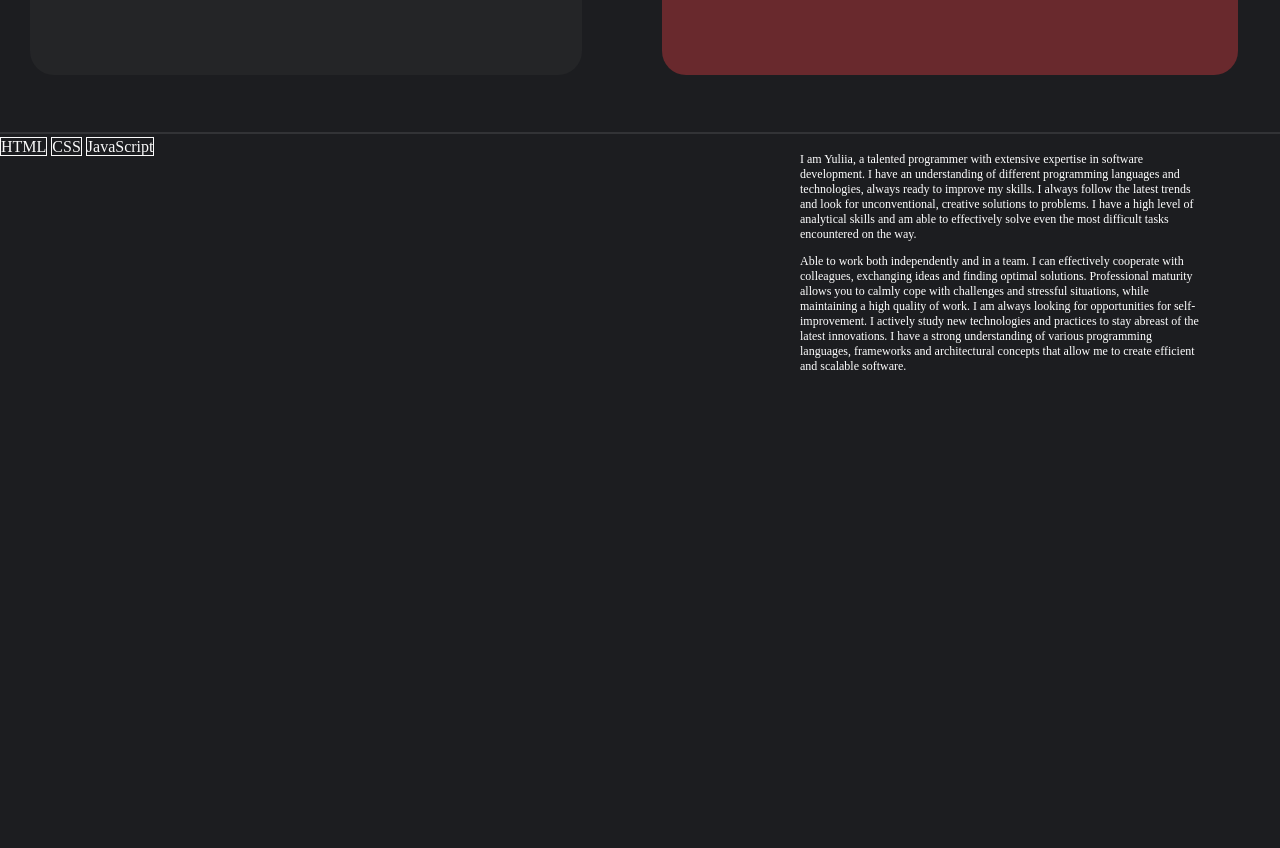
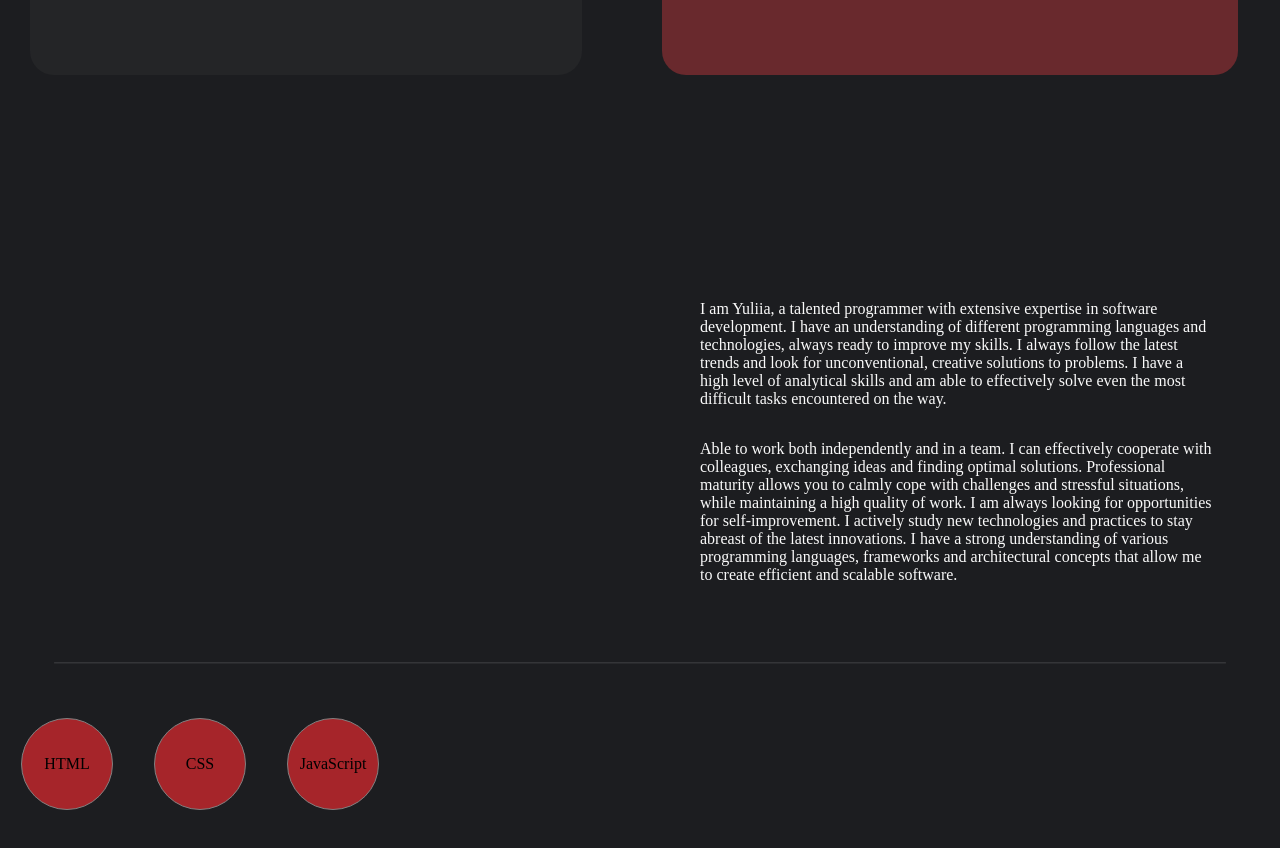
Before and after one commit to Ya1605/OwnSites, a plain HTML site: page allDoc/sites.html in a window 1280 px wide. Shown: the part 1480-2328 px from the top of the page. Drawn offline with Linux system fonts and the light colour scheme.

Commit message:
third page

```diff
--- a/allDoc/sites.html
+++ b/allDoc/sites.html
@@ -84,10 +84,12 @@
             allow me to create efficient and scalable software.</p>
 
     </div>
+      <form>
 
+      </form>
 
     <div class="greyStr">
-    <svg xmlns="http://www.w3.org/2000/svg" width="1376" height="2" viewBox="0 0 1376 2" fill="none">
+    <svg xmlns="http://www.w3.org/2000/svg"   viewBox="0 0 1376 2" fill="none">
         <path d="M0 1H1376" stroke="#FAFAFA" stroke-opacity="0.2"/>
     </svg>
 
@@ -98,19 +100,15 @@
 
     <div class="skillDiv">
 
-        <a class="navSkill">HTML</a>
-        <a class="navSkill">CSS</a>
-        <a class="navSkill">JavaScript</a>
+        <div class="navSkill">HTML</div>
+        <div class="navSkill">CSS</div>
+        <div class="navSkill">JavaScript</div>
 
     </div>
 </section>
 
 
-<section></section>
-<section></section>
-<section></section>
-<section></section>
-<section></section>
+
 
 </body>
 </html>
--- a/allDoc/sitesEfect.css
+++ b/allDoc/sitesEfect.css
@@ -1,5 +1,6 @@
 body{
     margin: 0;
+    scroll-behavior: smooth;
 }
 
 .secOne{
@@ -272,11 +273,12 @@ header .hedBut:nth-child(1){
     height: 100vh;
     width: 100vw;
     background: #1C1D20;
-    position: relative;
+
     overflow: hidden;
 
+
 }
-.secThirdSecDiv{
+/*.secThirdSecDiv{
     width: 400px;
     font-size: 12px;
     position: absolute;
@@ -284,9 +286,6 @@ header .hedBut:nth-child(1){
     left: 800px;
     top: 20px;
     flex-direction: column;
-
-
-
 }
 
 .SecDivThirdSec{
@@ -294,29 +293,88 @@ header .hedBut:nth-child(1){
     color: #FAFAFA;
 
 }
-/*.greyStr{
+.greyStr{
     display: flex;
     position: absolute;
     margin-top: 450px;
- }*/
+ }
 
  .SkillDiv{
 
-     bottom: -1000px;
-     gap: 96px;
-     left: 0;
-     width: 100%;
-     padding: 10px;
-     position:absolute;
+     height: 40px;
+     width: 40px;
+     display: flex;
+     justify-content: flex-end;
+     align-items: flex-end;
+     gap: 8px;
+     position: absolute;
+     right: 10px;
 
 
 
  }
 
  .navSkill{
-    text-align: center;
-     border: 1px #FAFAFA solid;
+     display: flex;
+     padding: 16px 24px;
+     justify-content: center;
+     align-items: center;
+     gap: 10px;
+     border-radius: 20px;
+     border: 1px solid rgba(250, 250, 250, 0.20);
+     margin-bottom: 25px;
      color: #FAFAFA;
+ }*/
+
+.secThirdSecDiv{
+    height: 60vh;
+    width: 40vw;
+    color: #FAFAFA;
+    display: flex;
+    justify-content: end;
+    align-items:end;
+    flex-direction: column;
+    padding-left: 700px;
 
 
- }
+}
+
+.greyStr{
+    padding: 10px;
+    margin: 40px;
+}
+.skillDiv{
+    height: 100px;
+    width: 400px;
+    display: flex;
+    justify-content: space-around;
+
+
+
+}
+.navSkill{
+    background-color: #a6252a;
+    height: 90px;
+    width: 90px;
+    border: 1px gray solid;
+    border-radius: 60px;
+    display: flex;
+    justify-content: center;
+    align-items: center;
+    gap: 10px;
+    animation: pulse 2s infinite ease-in-out;
+
+}
+
+@keyframes pulse  {
+    0%{
+        transform: scale(0.8);
+    }
+    50%{
+        transform: scale(1);
+    }
+    100%{
+        transform: scale(0.8);
+    }
+
+}
```
